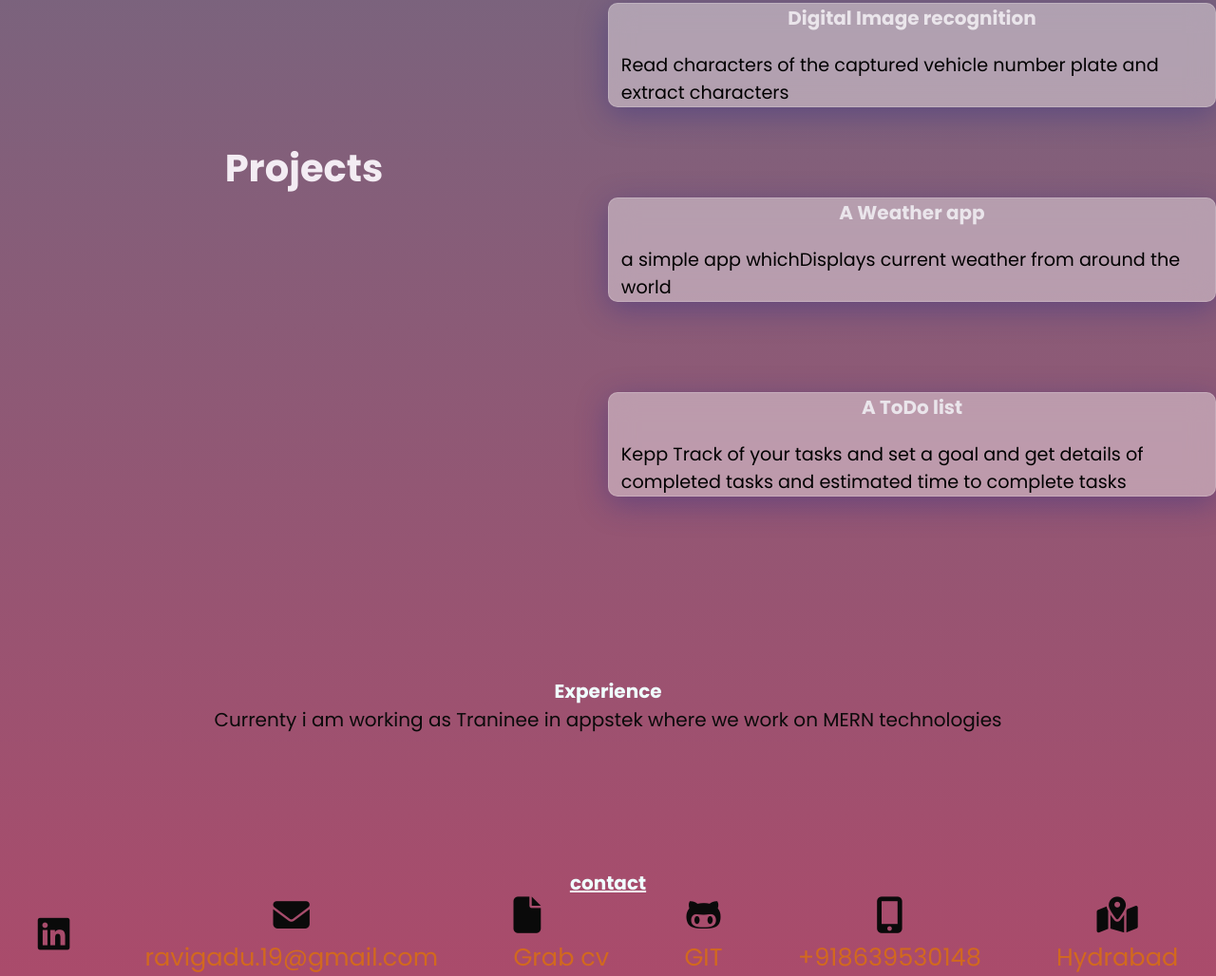
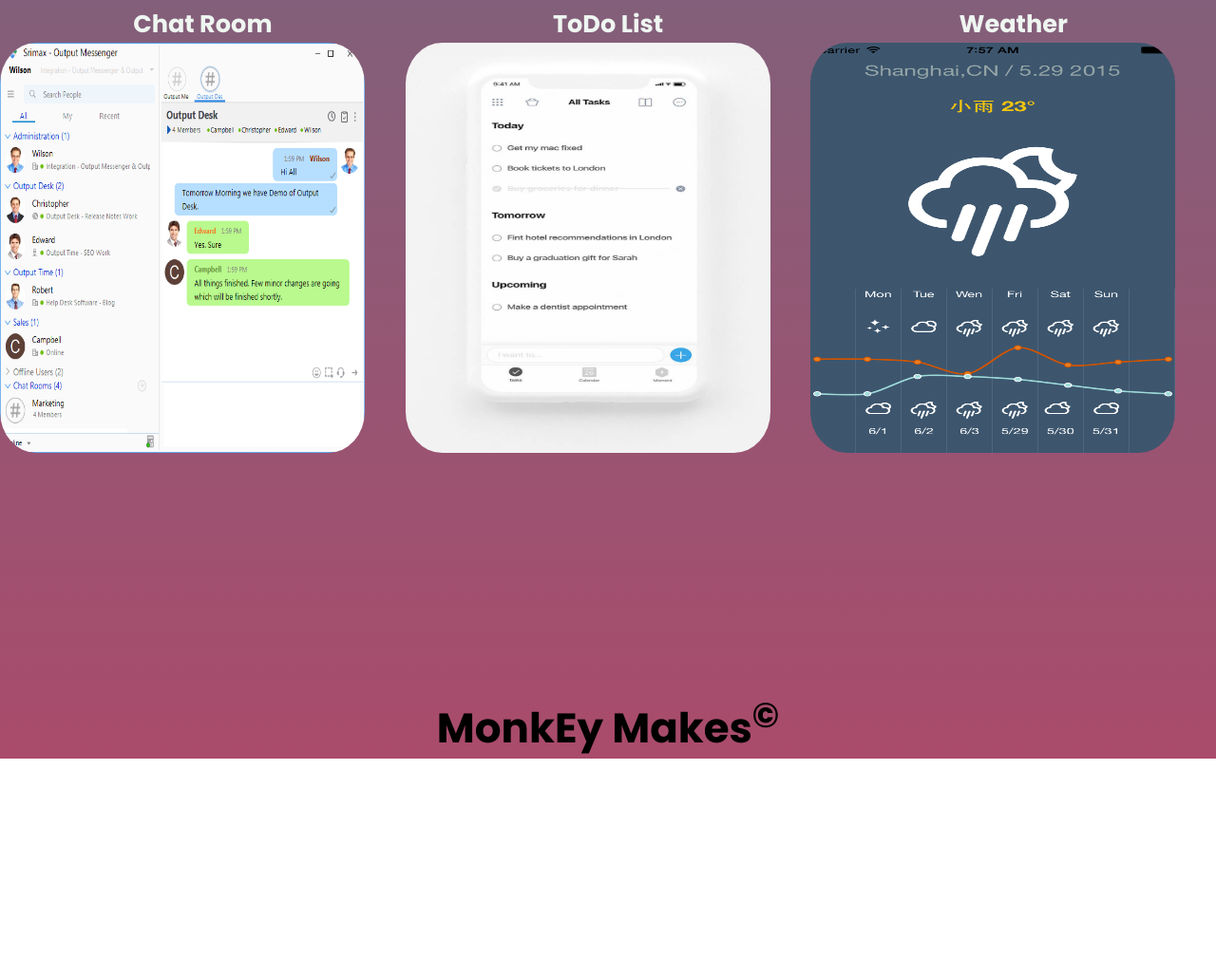
Before and after one commit to Monk19/about, a plain HTML site: page index.html in a window 1280 px wide. Shown: the part 1731-2759 px from the top of the page at 95% size. After the commit the page ends 2530 px from the top, so only its background shows below. Drawn offline with nearby package versions, Linux system fonts and the light colour scheme.

Commit message:
monkey makes

```diff
--- a/index.html
+++ b/index.html
@@ -48,20 +48,19 @@
         <a href="#contact">Contact</a>
         <div class="on-mouseover"></div>
       </div>
-
     </div>
     <!-- Experiment -->
     <div class="intro" id="about-me">
       <div class="highlights">
-    <img src="./pictures/yo.png" class="mypic"/>
+        <img src="./pictures/yo.png" class="mypic" />
         <div class="details">
           <div class="about">
-      Hello<h1>I'm Ravi</h1><p>
-        and I am a webdeveloper
-      </p>
-      <div style="height:1px;width:100%;background: honeydew;"></div>
+            Hello
+            <h1>I'm Ravi</h1>
+            <p>I am a webdeveloper</p>
+            <div style="height: 1px; width: 100%; background: honeydew"></div>
           </div>
-    <div class="tabs" style="margin-top:5%;">
+          <div class="tabs" style="margin-top: 5%">
             <table>
               <tr>
                 <th>Age:</th>
@@ -69,7 +68,10 @@
               </tr>
               <tr>
                 <th>ADDRESS:</th>
-          <td>Vijaya Lakshmi Cloth Shop,Main Road,Alamuru,East Godavari District</td>
+                <td>
+                  Vijaya Lakshmi Cloth Shop,Main Road,Alamuru,East Godavari
+                  District,Andhra Pradesh
+                </td>
               </tr>
               <tr>
                 <th>E-MAIL:</th>
@@ -82,12 +84,12 @@
               </tr>
               <tr>
                 <th>JOB STATUS:</th>
-          <td>Trainee at appstek</td>
+                <td>Trainee at AppsTek</td>
               </tr>
             </table>
           </div>
         </div>
-  <div class="botcon">
+        <div class="botcon" id="contact">
           <div>
             <a
               href="https://www.linkedin.com/in/ravi-sanker-chinta-20b464a9/"
@@ -136,7 +138,6 @@
               style="text-decoration: none; color: white"
             >
               <i class="fab fa-hackerrank"></i>
-
             </a>
           </div>
 
@@ -148,28 +149,14 @@
           <div style="margin: 5">
             <i class="fas fa-map-marked-alt"></i>
           </div>
-
+        </div>
       </div>
     </div>
 
-</div>
-<!-- Experimrnt end -->
-    <!-- About me -->
-    <!-- <div class="about-me">
-      <div class="my-image">
-        <img src="./pictures/mypic.JPG" alt="mypic" tool-tip="me" />
-      </div>
-      <div class="intro">
-        <h1 class="Greeting">Hello ! !</h1>
-        <h1 style="color: rgb(246, 244, 243); font-size: 7vw">I'm Ravi</h1>
-        <p class="sollu">
-          and I am a Full Stack developer intrested in javascript and Python
-        </p>
-      </div>
-    </div> -->
-
     <div class="education" id="edu">
-      <h2 style="color: white; text-align: center;font-size:1.7vw;">Education</h2>
+      <h2 style="color: white; text-align: center; font-size: 1.7vw">
+        Education
+      </h2>
 
       <div class="timeline">
         <div
@@ -210,9 +197,19 @@
         </div>
       </div>
 
-      <h2 style="text-align: center; color: azure;margin-top:30px;font-size:1.7vw;">Skills</h2>
+      <h2
+        style="
+          text-align: center;
+          color: azure;
+          margin-top: 30px;
+          font-size: 1.7vw;
+        "
+        id="skills"
+      >
+        Skills
+      </h2>
 
-      <div class="skills" id ="skills">
+      <div class="skills">
         <div data-aos="flip-left">
           <div class="right-grid">
             <div data-aos="fade-up" data-aos-duration="500">
@@ -313,103 +310,26 @@
         </div>
       </div>
     </div>
-    <div class="exp-pro" id="pro-exp">
-      <div data-aos="fade-up-right" class="omg">
-        <h3
-          style="
-            text-align: center;
-            font-size: 40px;
-            color: rgb(243, 236, 243);
-          "
-        >
-          Projects
-        </h3>
+    <h2 class="Sleep" style="text-align: center">Projects</h2>
+    <div class="projects" id="pro-exp">
+      <div class="pros">
+        <h3>Chat Room</h3>
+        <img src="./pictures/outputmessenger_chatroom.png" alt="" />
       </div>
-      <div class="projects">
-        <div data-aos="zoom-in-left">
-          <h3>Digital Image recognition</h3>
-          <p>
-            Read characters of the captured vehicle number plate and extract
-            characters
-          </p>
+      <div class="pros">
+        <h3>ToDo List</h3>
+        <img src="./pictures/main-image@2x.jpg" alt="" />
       </div>
-        <div data-aos="zoom-in-left">
-          <h3>A Weather app</h3>
-          <p>
-            a simple app whichDisplays current weather from around the world
-          </p>
-        </div>
-        <div data-aos="zoom-in-left">
-          <h3>A ToDo list</h3>
-          <p>Kepp Track of your tasks and set a goal and get details of completed tasks and estimated time to complete tasks</p>
+      <div class="pros">
+        <h3>Weather </h3>
+        <img src="./pictures/App Screen Shot.png" alt="" />
       </div>
     </div>
-      <div class="exp">
-        <div class="appstek" data-aos="zoom-in">
-          <h3 style="text-align: center; font-size: 20px; color: azure">
-            Experience
-          </h3>
-          <p
-            style="text-align: center; font-size: 20px; color: rgb(10, 10, 10)"
-          >
-            Currenty i am working as Traninee in appstek where we work on MERN
-            technologies
-          </p>
-        </div>
-      </div>
-    </div>
-<h5 style="text-align:center;text-decoration: underline; color: azure;font-size: 20px;">contact</h2>
-    <div class="contact-me" id="contact">
-      <div>
-        <a
-          href="https://www.linkedin.com/in/ravi-sanker-chinta-20b464a9/"
-          class="linkedIn"
-        >
-          <i class="fab fa-linkedin"></i>
-        </a>
-      </div>
-      <div>
-        <a
-          href="mailto:ravigadu.19@gmail.com"
-          style="text-decoration: none; color: white"
-        >
-          <div style="text-align: center">
-            <i class="fas fa-envelope"></i>
-          </div>
-        </a>
-        ravigadu.19@gmail.com
-      </div>
-      <div>
-        <a href="./Chinta_Ravi Sanker.pdf" download>
-          <div>
-            <i class="fas fa-file"></i>
-          </div>
-        </a>
-        Grab cv
+    <footer>
+      <h5 style="text-align: center;">MonkEy Makes<spam><sup>&#169;</sup></h5></spam>
+      <!-- <a href="#top" style="text-align:right;color: wheat;margin-left:40vw;">Top</a> -->
+    </footer>
 
-      </div>
-      <div>
-        <a
-          href="https://github.com/Monk19"
-          style="text-decoration: none; color: white"
-        >
-          <div style="text-align: center">
-           <i class="fab fa-github-alt"></i>
-          </div>
-        </a>
-       GIT
-      </div>
-      <div>
-        <div style="text-align: center"><i class="fa fa-mobile"></i></div>
-        +918639530148
-      </div>
-      <div style="margin: 5">
-        <div style="text-align: center">
-          <i class="fas fa-map-marked-alt"></i>
-        </div>
-        Hydrabad
-      </div>
-    </div>
     <script>
       AOS.init();
     </script>
--- a/styles/style.css
+++ b/styles/style.css
@@ -36,6 +36,8 @@ div.top-header {
   justify-content: flex-end;
   align-items: center;
   /* font-size:10vw; */
+  position: fixed;
+  z-index:3;
 }
 div.nav-container {
   padding: 3px;
@@ -66,15 +68,15 @@ a:hover + div.on-mouseover {
   height: 3px;
 }
 div.cv-button {
-  margin:auto;
-  height:10%;
-  width:50%;
-  background: rgba( 255, 255, 255, 0.10 );
-box-shadow: 0 8px 32px 0 rgba( 31, 38, 135, 0.37 );
-backdrop-filter: blur( 15.0px );
--webkit-backdrop-filter: blur( 15.0px );
-border-radius: 5px;
-border: 1px solid rgba( 255, 255, 255, 0.18 );
+  margin: auto;
+  height: 10%;
+  width: 50%;
+  background: rgba(255, 255, 255, 0.1);
+  box-shadow: 0 8px 32px 0 rgba(31, 38, 135, 0.37);
+  backdrop-filter: blur(15px);
+  -webkit-backdrop-filter: blur(15px);
+  border-radius: 5px;
+  border: 1px solid rgba(255, 255, 255, 0.18);
 }
 
 /*Intro Flex-box*/
@@ -149,35 +151,11 @@ td {
   /* border-radius: 1000%; */
   color: white;
 }
-.botcon i:hover{
-  color:rgb(136, 58, 48);
+.botcon i:hover {
+  color: rgb(136, 58, 48);
   /* box-shadow:0px 10px 20px rgb(10, 10, 41); */
 }
 
-/* About-me */
-/* .about-me {
-  margin: 0.5vw;
-  display: flex;
-  flex-direction: row;
-  height: 100vh;
-  justify-content: center;
-  align-items: center;
-}
-h1.Greeting {
-  color: chocolate;
-  font-size: 5vw;
-}
-img {
-  height: 40vh;
-  width: 20vw;
-  border: 2px solid rgb(5, 5, 5);
-  border-radius: 100%;
-}
-div.intro > p {
-  color: rgb(246, 246, 246);
-  font-size: 0.5em;
-} */
-/* Education timeLine */
 .education {
   height: 100vh;
   width: 100%;
@@ -260,12 +238,17 @@ div.content > h2 {
   height: 20px;
   width: 80%;
   border-radius: 20px;
-  background-color: rgb(170, 202, 233);
+  background: rgba( 255, 255, 255, 0.25 );
+box-shadow: 0 8px 32px 0 rgba( 31, 38, 135, 0.37 );
+backdrop-filter: blur( 4px );
+-webkit-backdrop-filter: blur( 4px );
+border-radius: 10px;
+border: 1px solid rgba( 255, 255, 255, 0.18 );
   padding: 0.1px;
 }
 .progress {
-  background-color: rgb(5, 5, 5);
-  height: 15px;
+  background-color: rgb(243, 239, 239);
+  height: 18px;
   border-radius: 20px;
   width: 40%;
 }
@@ -274,7 +257,6 @@ div.py {
   height: 20px;
   width: 80%;
   border-radius: 20px;
-  background-color: rgb(170, 202, 233);
 }
 div.py > div {
   background-color: rgb(214, 74, 22);
@@ -306,74 +288,28 @@ div.lan-name {
   color: rgb(245, 241, 240);
   font-size: 1vw;
 }
-/*Experience*/
-.exp-pro {
-  display: grid;
-  grid-template-columns: repeat(2, 1fr);
-  grid-template-rows: auto;
-  height: 120vh;
-  font-size: 20px;
-}
-
-.exp {
-  grid-column: 1/-1;
-}
+/*Props*/
 .projects {
-  display: grid;
-  grid-template-columns: repeat(auto-fit, 1fr);
-  grid-template-rows: auto;
-  /* margin-top: 3vw; */
-}
-.projects > div {
-  align-self: center;
-  justify-content: center;
-  background: rgba( 255, 255, 255, 0.40 );
-box-shadow: 0 8px 32px 0 rgba( 31, 38, 135, 0.37 );
-backdrop-filter: blur( 13.5px );
--webkit-backdrop-filter: blur( 13.5px );
-border-radius: 10px;
-border: 1px solid rgba( 255, 255, 255, 0.18 );
-}
-div.omg > h3 {
-  margin-top: 15vw;
-}
-.exp {
-  align-self: center;
-}
-.projects h3 {
-  text-align: center;
-  color: rgb(234, 229, 235);
-  font-size: 2.5vh;
-}
-.projects p {
-  margin-top: 20px;
-  font-size: 1.5vw;
-  margin-left: 1vw;
-}
-/* div.aos-init {
-  height: 100%;
-  width: 100%;
-  border-radius: 10%;
-} */
-/* ---------------- */
-.contact-me {
   display: flex;
   flex-direction: row;
-  justify-content: space-around;
-  align-items: center;
+  height: 100vh;
+  justify-content: center;
+  align-content: center;
+}
+.pros {
+  margin-top: 10vh;
+  height: 60%;
   width: 100%;
 }
-.contact-me i {
-  font-size: 3vw;
-  color: rgb(10, 10, 10);
+.pros img {
+  border-radius: 10%;
 }
-.contact-me div {
-  color: chocolate;
+.pros h3 {
+  text-align: center;
+  color: #eff6f1;
   font-size: 2vw;
 }
-.contact-me i:hover {
-  color: rgb(245, 236, 236);
+.Sleep {
+  color: #efeff5;
+  font-size: 3vw;
 }
-a {
-  font-size: 10px;
-}
```
Also changed, not shown: pictures/App Screen Shot.png (added), pictures/main-image@2x.jpg (added), pictures/numberplate.jpg (added), pictures/outputmessenger_chatroom.png (added), pictures/z45usha5xpas794vd87a.png (added). Lines whose indentation alone changed are shown as unchanged.
